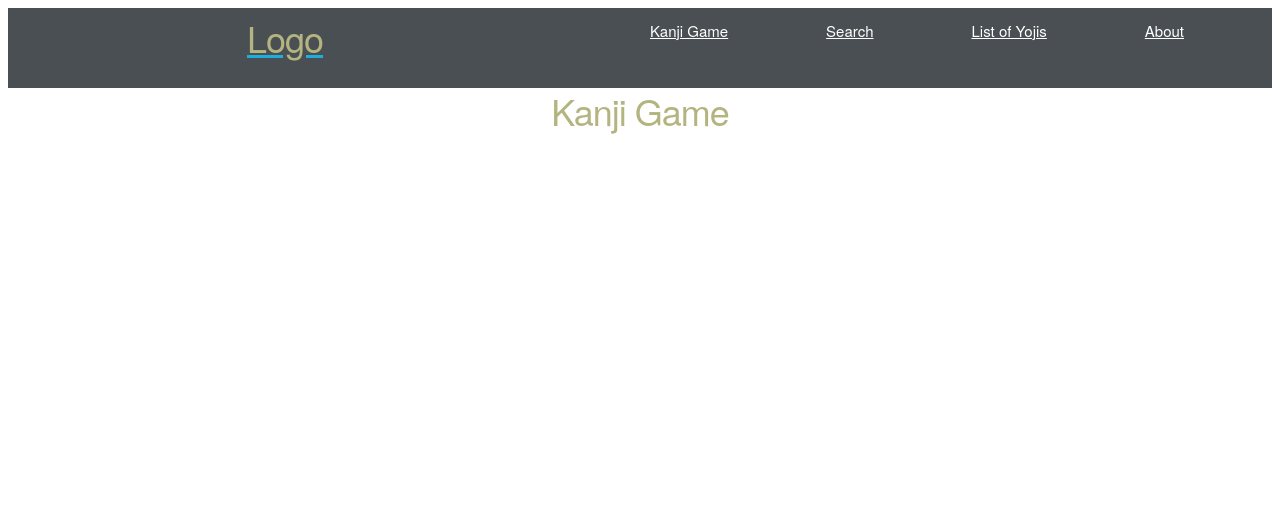
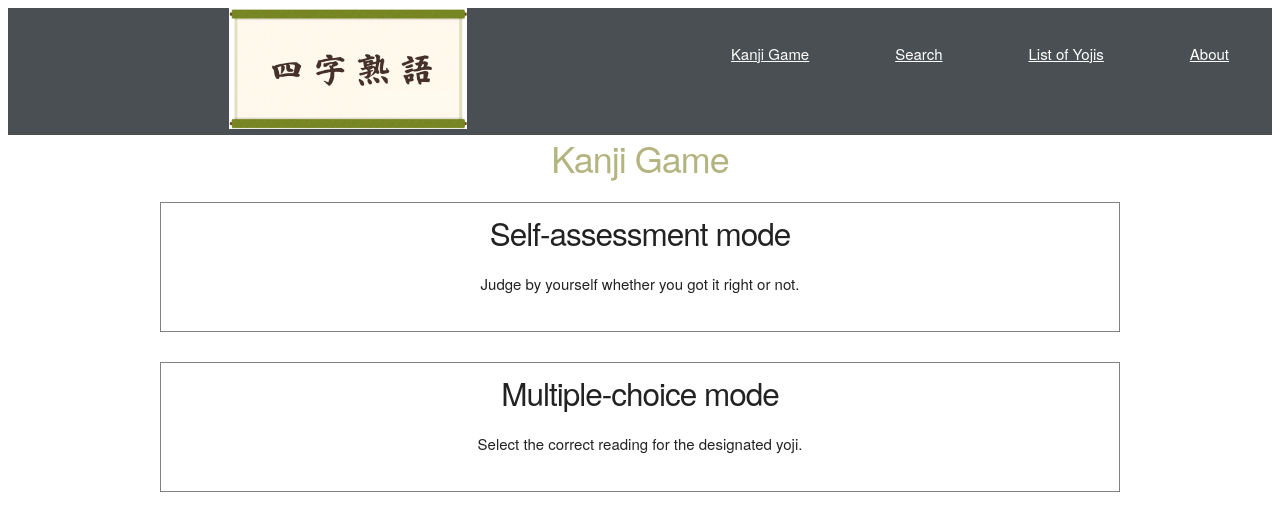
Before and after one commit to jcc98/yoji-app, a React (Create React App) app: page / in a window 1280 px wide. Shown: the top 530 px of the page. Built offline with nearby package versions, Linux system fonts and the light colour scheme.

Commit message:
EndGame updated

```diff
--- a/package.json
+++ b/package.json
@@ -7,6 +7,7 @@
     "@testing-library/jest-dom": "^5.11.9",
     "@testing-library/react": "^11.2.5",
     "@testing-library/user-event": "^12.8.3",
+    "node-sass": "^6.0.1",
     "react": "^17.0.1",
     "react-dom": "^17.0.1",
     "react-scripts": "4.0.3",
--- a/src/EndGame.js
+++ b/src/EndGame.js
@@ -5,7 +5,7 @@ function EndGame({correctAnswers, wrongAnswers, score}) {
 
     return(
         <>
-            <h2>{score}</h2>
+            <h2>Score: {score}</h2>
             <h3>Correct Answers:</h3>
             {correctAnswers.map((val, key) => {
             return <div key={key}><p>{val}</p></div>
--- /dev/null
+++ b/src/KanjiGame.css
@@ -0,0 +1,16 @@
+.container {
+    display: flex;
+    flex-direction: column;
+    border: 1px solid grey;
+    padding: 10px;
+    margin-bottom: 2em;
+
+}
+
+.container:hover {
+    color: #fff;
+}
+
+h2 {
+    font-size: 2.1em;
+}
--- a/src/KanjiGame.js
+++ b/src/KanjiGame.js
@@ -1,8 +1,19 @@
 import React from "react"
+import "./KanjiGame.css"
 
 function KanjiGame() {
     return(
-        <h3>Kanji Game</h3>
+        <>
+            <h3>Kanji Game</h3>
+            <div className="container">
+                <h2>Self-assessment mode</h2>
+                <p>Judge by yourself whether you got it right or not.</p>
+            </div>
+            <div className="container">
+                <h2>Multiple-choice mode</h2>
+                <p>Select the correct reading for the designated yoji.</p>
+            </div>
+        </>
     )
 }
 
--- a/src/NavBar.js
+++ b/src/NavBar.js
@@ -1,5 +1,6 @@
 import React from "react";
 import {Link} from "react-router-dom";
+import logo from "./img/logo.png";
 
 function NavBar() {
 
@@ -10,7 +11,7 @@ function NavBar() {
     return(
         <nav>
             <Link to="/">
-                <h3>Logo</h3>
+                <img className="logo-image" src={logo}></img>
             </Link>
             <ul className="nav-links">
                 <Link style={navStyle} to="/kanjigame">
--- a/src/index.css
+++ b/src/index.css
@@ -12,6 +12,10 @@ nav {
     min-height: 10vh;
     background: rgb(73, 79, 82);
     color: #fff;
+}
+
+.logo-image {
+    width: 35%;
 }
 
 .nav-links {
```
Also changed, not shown: src/img/logo.png (added), 1 other file (tests, documents, lock files or other folders).
